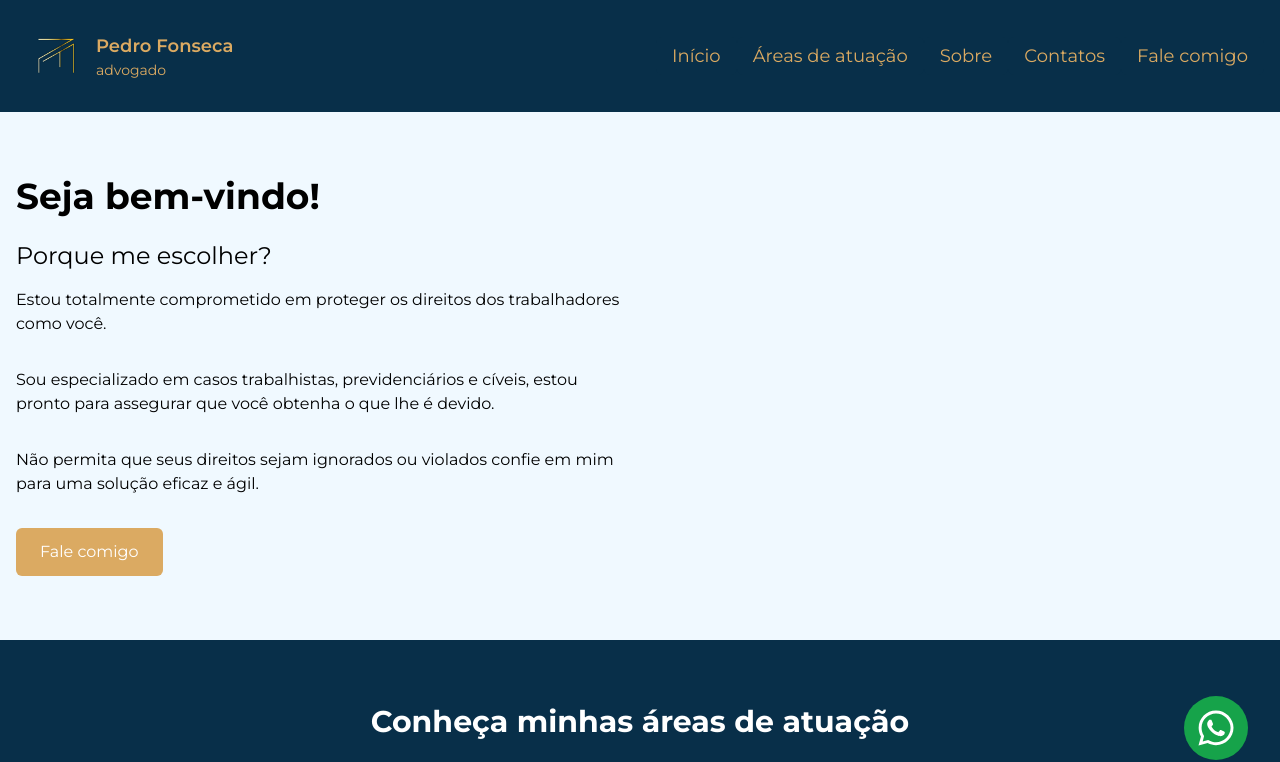
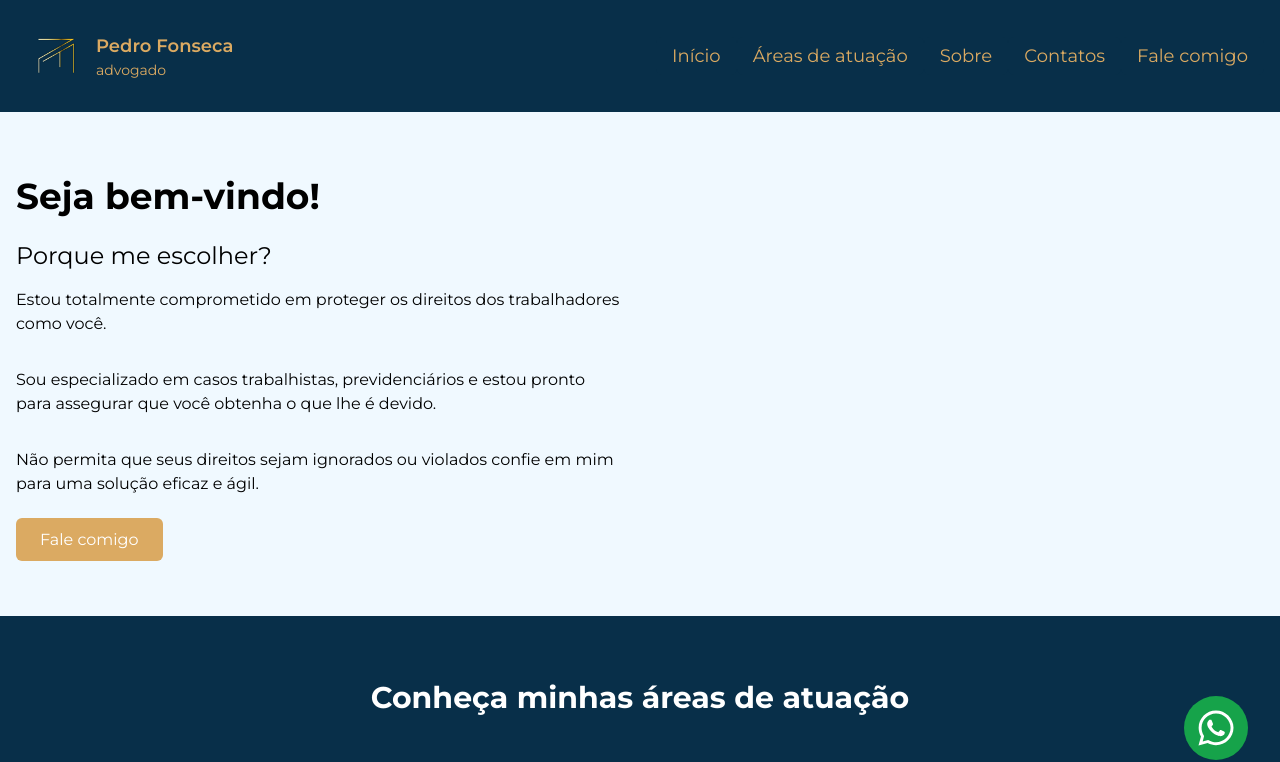
Before and after one commit to gsnunes47/pedrofonsecaadv, a Next.js app: page / in a window 1280 px wide. Shown: the top 762 px of the page. Built offline with nearby package versions, Linux system fonts and the light colour scheme.

Commit message:
correção botão fale comigo e texto

```diff
--- a/pages/index.js
+++ b/pages/index.js
@@ -73,14 +73,14 @@ const LawFirmLandingPage = () => {
             Estou totalmente comprometido em proteger os direitos dos trabalhadores como você.
             </p>
             <p className="text-black mb-8">
-            Sou especializado em casos trabalhistas, previdenciários e cíveis, estou pronto para assegurar que você obtenha o que lhe é devido.
+            Sou especializado em casos trabalhistas, previdenciários e estou pronto para assegurar que você obtenha o que lhe é devido.
             </p>
             <p className="text-black mb-8">
             Não permita que seus direitos sejam ignorados ou violados confie em mim para uma solução eficaz e ágil.
             </p>
-            <button className="bg-customGold transition-colors duration-300 ease-in-out text-white hover:bg-sky-900 px-6 py-3 rounded-md">
+            <a href='https://wa.me/5513997262427' className="bg-customGold transition-colors duration-300 ease-in-out text-white hover:bg-sky-900 px-6 py-3 rounded-md">
               Fale comigo
-            </button>
+            </a>
           </div>
           </div>
         </div>
```
